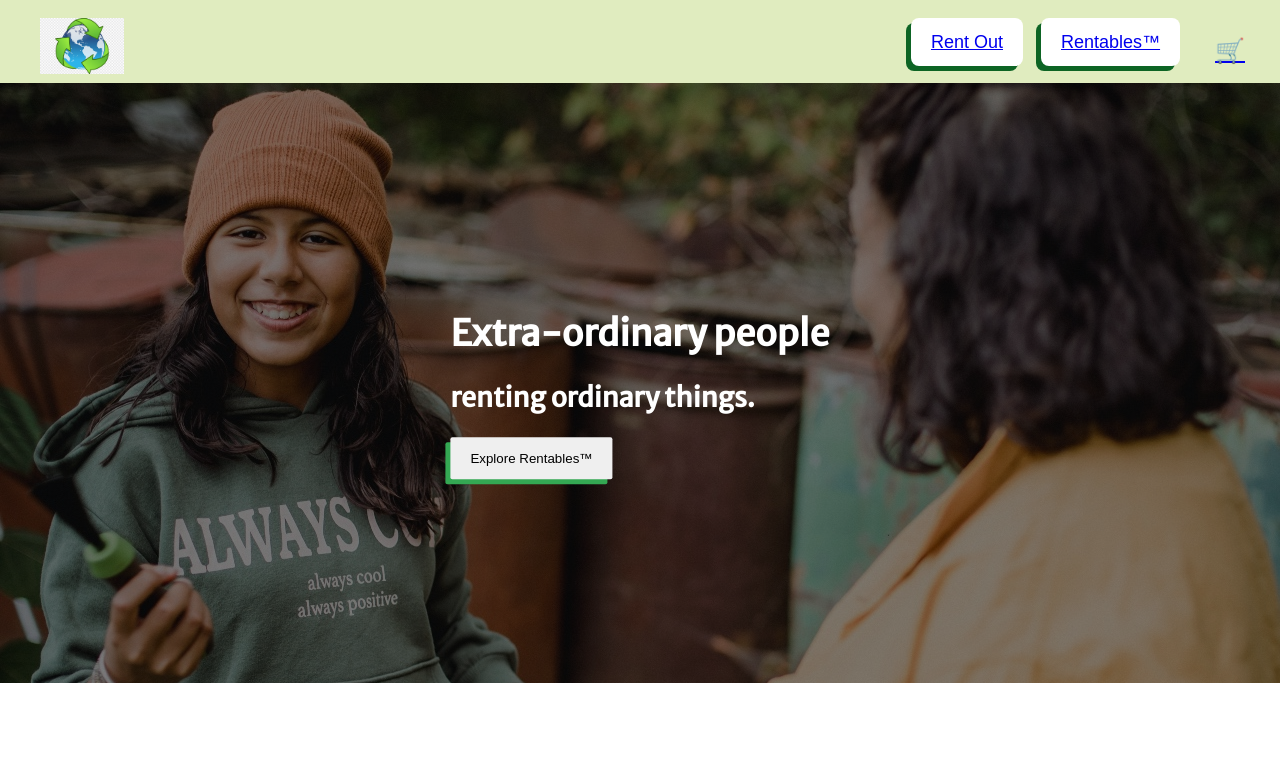
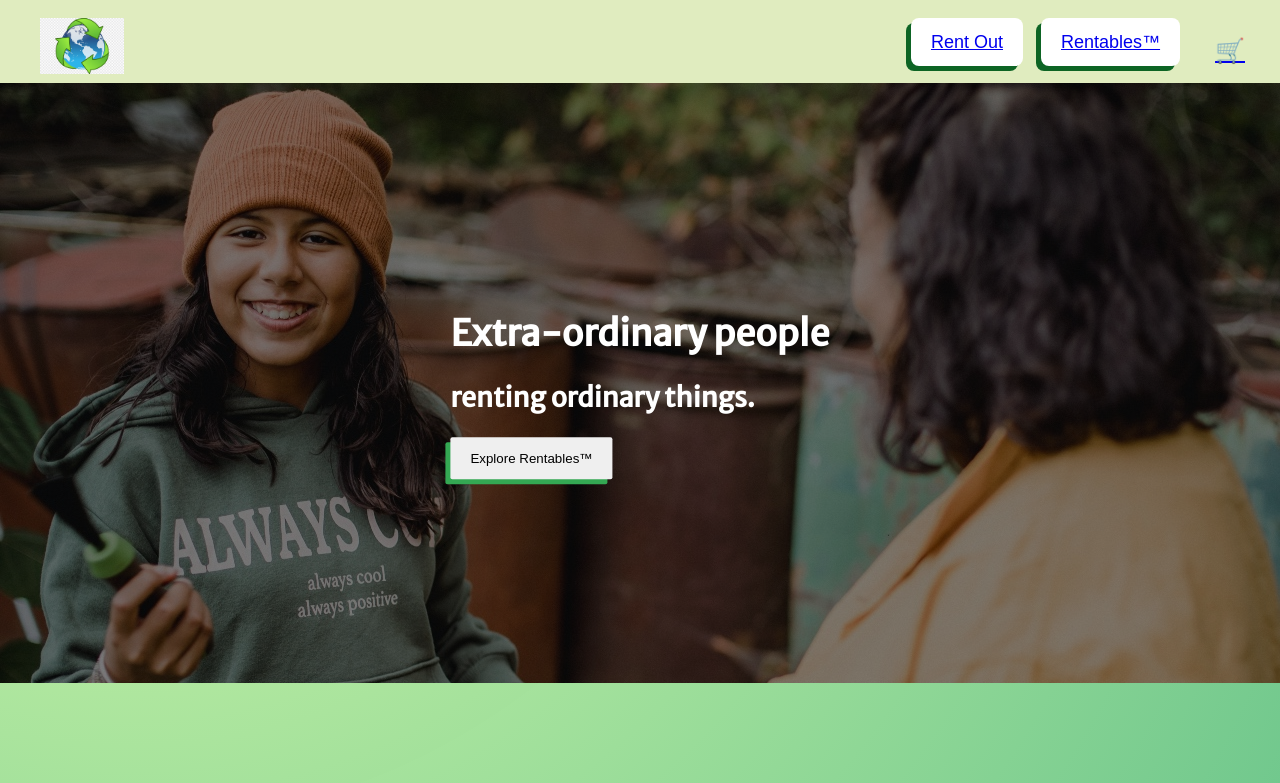
Before and after one commit to hazieon/rentaru, a React (Create React App) app: page / in a window 1280 px wide. Shown: the top 783 px of the page. Built offline with nearby package versions, Linux system fonts and the light colour scheme.

Commit message:
Gradient background added - TESTING

```diff
--- a/src/index.css
+++ b/src/index.css
@@ -26,6 +26,10 @@
 
 body {
   margin: 0;
+  background-color: rgba(209, 251, 155, 0.514);
+  background-image: radial-gradient( circle farthest-corner at 10% 20%,   rgba(209, 251, 155, 0.664) 0% , rgba(50, 172, 109, 0.658) 100.9%);
+  background-attachment: fixed;
+
   /*
   font-family: -apple-system, BlinkMacSystemFont, 'Segoe UI', 'Roboto', 'Oxygen',
     'Ubuntu', 'Cantarell', 'Fira Sans', 'Droid Sans', 'Helvetica Neue',
```
